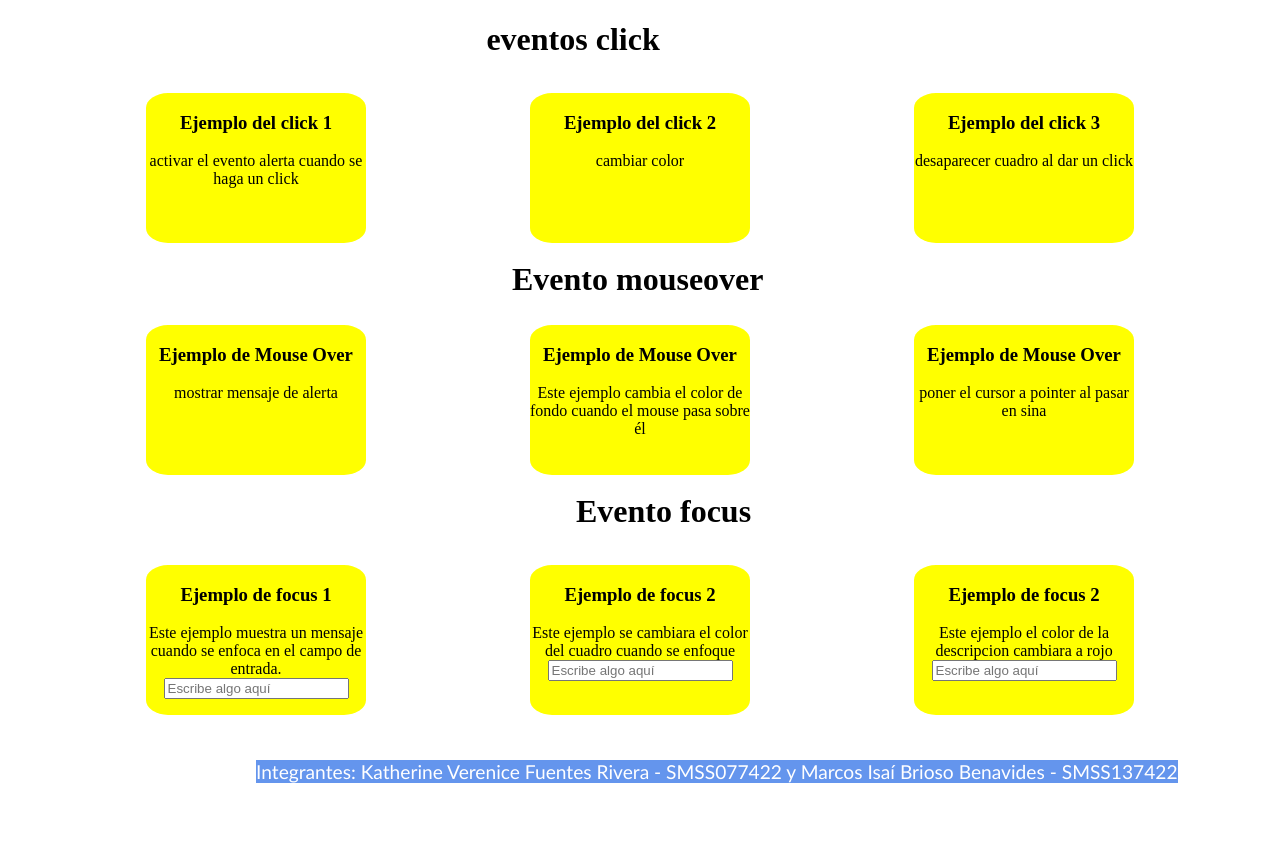
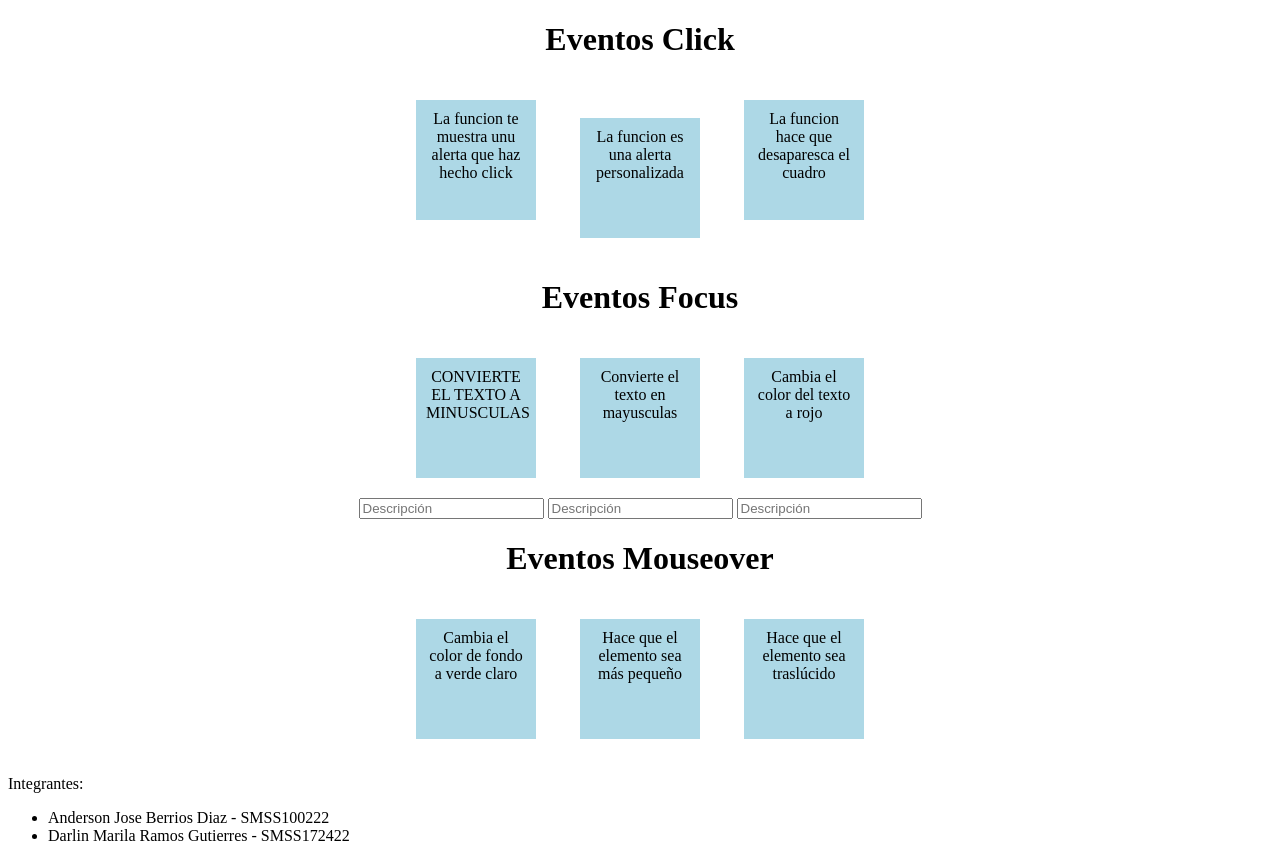
Before and after one commit to brioso22/tarea-semana-4, a plain HTML site: page index.html in a window 1280 px wide. Before the commit the page ends 800 px from the top, so only its background shows below. Drawn offline with Linux system fonts and the light colour scheme.

Commit message:
Add files via upload

```diff
--- a/index.html
+++ b/index.html
@@ -4,89 +4,56 @@
     <meta charset="UTF-8">
     <meta name="viewport" content="width=device-width, initial-scale=1.0">
     <link rel="stylesheet" href="style.css">
-    <title>Document</title>
+    <title></title>
+    <style>
+        .box {
+            width: 100px;
+            height: 100px;
+            background-color: lightblue;
+            margin: 20px;
+            padding: 10px;
+            text-align: center;
+            cursor: pointer;
+        }
+    </style>
 </head>
 <body>
+    <center>
+        <h1>Eventos Click</h1>
+        <div class="box" id="box1">La funcion te muestra unu alerta que haz hecho click</div>
+        <div class="box" id="box2">La funcion es una alerta personalizada</div>
+        <div class="box" id="box3">La funcion hace que desaparesca el cuadro</div>
 
-    <br >
+    </center>
+
     <center>
-<!-----------------------------eventos click------------------>
-        <h1 id="title1">
-           eventos click
-        </h1>
+        <h1>Eventos Focus</h1>
+        <div class="box" id="box4" tabindex="0">CONVIERTE EL TEXTO A MINUSCULAS </div>
+        <div class="box" id="box5" tabindex="0">Convierte el texto en mayusculas</div>
+        <div class="box" id="box6" tabindex="0">Cambia el color del texto a rojo</div>
+        <br>
+        <input type="text" id="input1" placeholder="Descripción">
+        <input type="text" id="input2" placeholder="Descripción">
+        <input type="text" id="input3" placeholder="Descripción">
+    </center>
 
-    <br>
+    <center>
+        <h1>Eventos Mouseover</h1>
+        <div class="box" id="box7"> Cambia el color de fondo a verde claro</div>
+        <div class="box" id="box8">Hace que el elemento sea más pequeño</div>
+        <div class="box" id="box9">Hace que el elemento sea traslúcido</div>
+    </center>
 
-    <div class="nota1" id="click1">
-        <h3> Ejemplo del click 1</h3>
-        activar el evento alerta cuando se haga un click
-    </div>
+    <script src="script.js"></script>
 
-    <div class="nota1-2" id="click2">
-        <h3> Ejemplo del click 2</h3>
-        cambiar color
-    </div>
-    <div class="nota1-3 " id="click3">
-        <h3> Ejemplo del click 3</h3>
-        desaparecer cuadro al dar un click
-    </div>
-    <br>
+    <footer>
+        <p>Integrantes:</p>
+        <ul>
+            <li>Anderson Jose Berrios Diaz - SMSS100222</li>
+            <li>Darlin Marila Ramos Gutierres - SMSS172422</li>
 
-<!------------------------------------------------------------>
+        </ul>
+    </footer>
 
-
-
-<!---------------------ejemplo mouseover----------------------->
-<h1 id="title2"> Evento mouseover </h1>
-    <div  id="mouseover1"class="nota2">
-        <h3>
-            Ejemplo de Mouse Over
-        </h3>
-        mostrar mensaje de alerta
-    </div>
-    <div  id="mouseover2"class="nota2-2">
-        <h3>
-            Ejemplo de Mouse Over
-        </h3>
-          Este ejemplo cambia el color de fondo cuando el mouse pasa sobre él
-    </div>
-    <div  id="mouseover3"class="nota2-3">
-        <h3>
-            Ejemplo de Mouse Over
-        </h3>
-          poner el cursor a pointer al pasar en sina
-    </div>
-<!--------------------------------------------------------------------->
-<h1 id="title3"> Evento focus </h1>
-<!----------------------- ejemplo focus---------------------------------------------->
-
-    <div class="nota3" id="focus2">
-        <h3>Ejemplo de focus 1 </h3>
-Este ejemplo muestra un mensaje cuando se enfoca en el campo de entrada.
-        <input type="text" placeholder="Escribe algo aquí" id="focus1">
-    </div>
-
-    <div class="nota3-2" id="focus2-2">
-        <h3>Ejemplo de focus 2 </h3>
-        Este ejemplo se cambiara el color del cuadro cuando se enfoque
-        <input type="text" placeholder="Escribe algo aquí" id="focus1-2">
-    </div>
-
-    <div class="nota3-3" id="focus2-3">
-        <h3>Ejemplo de focus 2 </h3>
- Este ejemplo el color de la descripcion cambiara a rojo
-        <input type="text" placeholder="Escribe algo aquí" id="focus1-3">
-    </div>
-
-
- </center>
-
- <footer>
-
-        Integrantes:    Katherine Verenice Fuentes Rivera - SMSS077422 y  Marcos Isaí Brioso Benavides - SMSS137422
-
-</footer>
- <script src="scrip.js"></script>
 </body>
-
 </html>
--- /dev/null
+++ b/script.js
@@ -0,0 +1,141 @@
+function handleClickBox1() {
+    alert('Has hecho clic en la primera caja');
+}
+
+function handleMouseOverBox1() {
+    document.getElementById('box1').style.backgroundColor = 'lightcoral';
+}
+
+function handleMouseOutBox1() {
+    document.getElementById('box1').style.backgroundColor = 'lightblue';
+}
+
+function handleFocusBox1() {
+    document.getElementById('box1').style.border = '2px solid red';
+}
+
+function handleBlurBox1() {
+    document.getElementById('box1').style.border = 'none';
+}
+
+function handleClickBox2() {
+    alert('¡Alerta personalizada para la segunda caja!\nHaz hecho clic en la segunda caja');
+}
+
+function handleMouseOverBox2() {
+    document.getElementById('box2').style.backgroundColor = 'lightgreen';
+}
+
+function handleMouseOutBox2() {
+    document.getElementById('box2').style.backgroundColor = 'lightblue';
+}
+
+function handleFocusBox2() {
+    document.getElementById('box2').style.border = '2px solid green';
+}
+
+function handleBlurBox2() {
+    document.getElementById('box2').style.border = 'none';
+}
+
+function handleClickBox3() {
+    const box3 = document.getElementById('box3');
+    box3.style.display = 'none';
+}
+
+function handleMouseOverBox3() {
+    document.getElementById('box3').style.backgroundColor = 'lightpink';
+}
+
+function handleMouseOutBox3() {
+    document.getElementById('box3').style.backgroundColor = 'lightblue';
+}
+
+function handleFocusBox3() {
+    document.getElementById('box3').style.border = '2px solid pink';
+}
+
+function handleBlurBox3() {
+    document.getElementById('box3').style.border = 'none';
+}
+document.getElementById('box1').addEventListener('click', handleClickBox1);
+document.getElementById('box1').addEventListener('mouseover', handleMouseOverBox1);
+document.getElementById('box1').addEventListener('mouseout', handleMouseOutBox1);
+document.getElementById('box1').addEventListener('focus', handleFocusBox1);
+document.getElementById('box1').addEventListener('blur', handleBlurBox1);
+
+document.getElementById('box2').addEventListener('click', handleClickBox2);
+document.getElementById('box2').addEventListener('mouseover', handleMouseOverBox2);
+document.getElementById('box2').addEventListener('mouseout', handleMouseOutBox2);
+document.getElementById('box2').addEventListener('focus', handleFocusBox2);
+document.getElementById('box2').addEventListener('blur', handleBlurBox2);
+
+document.getElementById('box3').addEventListener('click', handleClickBox3);
+document.getElementById('box3').addEventListener('mouseover', handleMouseOverBox3);
+document.getElementById('box3').addEventListener('mouseout', handleMouseOutBox3);
+document.getElementById('box3').addEventListener('focus', handleFocusBox3);
+document.getElementById('box3').addEventListener('blur', handleBlurBox3);
+
+
+document.getElementById('box4').addEventListener('focus', function() {
+    document.getElementById('input1').addEventListener('input', function() {
+        this.value = this.value.toUpperCase();
+    });
+});
+
+document.getElementById('box5').addEventListener('focus', function() {
+    document.getElementById('input2').addEventListener('input', function() {
+        this.value = this.value.toLowerCase();
+    });
+});
+
+document.getElementById('box6').addEventListener('focus', function() {
+    document.getElementById('input3').addEventListener('input', function() {
+        this.style.color = 'red';
+    });
+});
+
+
+
+document.getElementById('box7').addEventListener('mouseover', () => {
+    document.getElementById('box7').style.backgroundColor = 'lightgreen';
+});
+
+document.getElementById('box8').addEventListener('mouseover', () => {
+    document.getElementById('box8').style.transform = 'scale(0.8)';
+});
+
+document.getElementById('box9').addEventListener('mouseover', () => {
+    document.getElementById('box9').style.opacity = '0.5';
+});
+
+document.getElementById('box3').addEventListener('click', handleClickBox3);
+document.getElementById('box3').addEventListener('mouseover', handleMouseOverBox3);
+document.getElementById('box3').addEventListener('mouseout', handleMouseOutBox3);
+document.getElementById('box3').addEventListener('focus', handleFocusBox3);
+document.getElementById('box3').addEventListener('focus', handleBlurBox3);
+
+// Definir funciones y eventos para los nuevos elementos
+const box4 = document.getElementById('box4');
+const input1 = document.getElementById('input1');
+
+const box5 = document.getElementById('box5');
+const input2 = document.getElementById('input2');
+
+const box6 = document.getElementById('box6');
+const input3 = document.getElementById('input3');
+
+// Event listeners para el cambio de estilos y texto de los inputs
+input1.addEventListener('focus', function () {
+    box4.innerText = "convierte el texto en minuscula";
+});
+
+input2.addEventListener('focus', function () {
+
+    box5.innerText = "CONVIERTE EL TEXTO A MAYUSCULA";
+
+});
+
+input3.addEventListener('focus', function () {
+  box6.style.color = 'red'
+});
--- a/style.css
+++ b/style.css
@@ -1,116 +1,17 @@
+.box {
+    width: 200px;
+    height: 200px;
+    background: #aaa;
+    margin-bottom: 20px;
+    display: inline-block;
 
-#title1{
-    position: fixed;
-    top: 0%;
-    left: 38%;}
-
-div{
-    width: 220px;
-    height: 150px;
-}
-.nota1 {
-    background-color: yellow;
-    position: fixed;
-    top: 21%;
-    left: 20%;
-    transform: translate(-50%, -50%);
-    border-radius: 10%;
 }
 
-.nota1-2 {
-
-    background-color: yellow;
-    position: fixed;
-    top: 21%;
-    left: 50%;
-    transform: translate(-50%, -50%);
-    border-radius: 10%;
+.box {
+    width: 150px;
+    height: 40px;
+    margin: 20px;
+    padding: 10px;
+    text-align: center;
+    cursor: pointer;
 }
-
-.nota1-3 {
-
-    background-color: yellow;
-    position: fixed;
-    top: 21%;
-    left: 80%;
-    transform: translate(-50%, -50%);
-    border-radius: 10%;
-}
-#title2{
-    position: fixed;
-    top: 30%;
-    left: 40%;
-
-}
-.nota2 {
-    background-color: yellow;
-    position: fixed;
-    top: 50%;
-    left: 20%;
-    transform: translate(-50%, -50%);
-    border-radius: 10%;
-}
-
-.nota2-2 {
-
-    background-color: yellow;
-    position: fixed;
-    top: 50%;
-    left: 50%;
-    transform: translate(-50%, -50%);
-    border-radius: 10%;
-}
-
-.nota2-3 {
-
-    background-color: yellow;
-    position: fixed;
-    top: 50%;
-    left: 80%;
-    transform: translate(-50%, -50%);
-    border-radius: 10%;
-}
-#title3{
-    position: fixed;
-    top: 59%;
-    left: 45%;
-}
-
-.nota3 {
-    background-color: yellow;
-    position: fixed;
-    top: 80%;
-    left: 20%;
-    transform: translate(-50%, -50%);
-    border-radius: 10%;
-}
-
-.nota3-2 {
-
-    background-color: yellow;
-    position: fixed;
-    top: 80%;
-    left: 50%;
-    transform: translate(-50%, -50%);
-    border-radius: 10%;
-}
-
-.nota3-3 {
-
-    background-color: yellow;
-    position: fixed;
-    top: 80%;
-    left: 80%;
-    transform: translate(-50%, -50%);
-    border-radius: 10%;
-}
-footer{
-
-    position: fixed;
-    top: 95%;
-    left: 20%;
-    background-color: cornflowerblue;
-    color:white;
-    font-family: 'Gill Sans', 'Gill Sans MT', Calibri, 'Trebuchet MS', sans-serif;
-    font-size: larger;
-}
```
